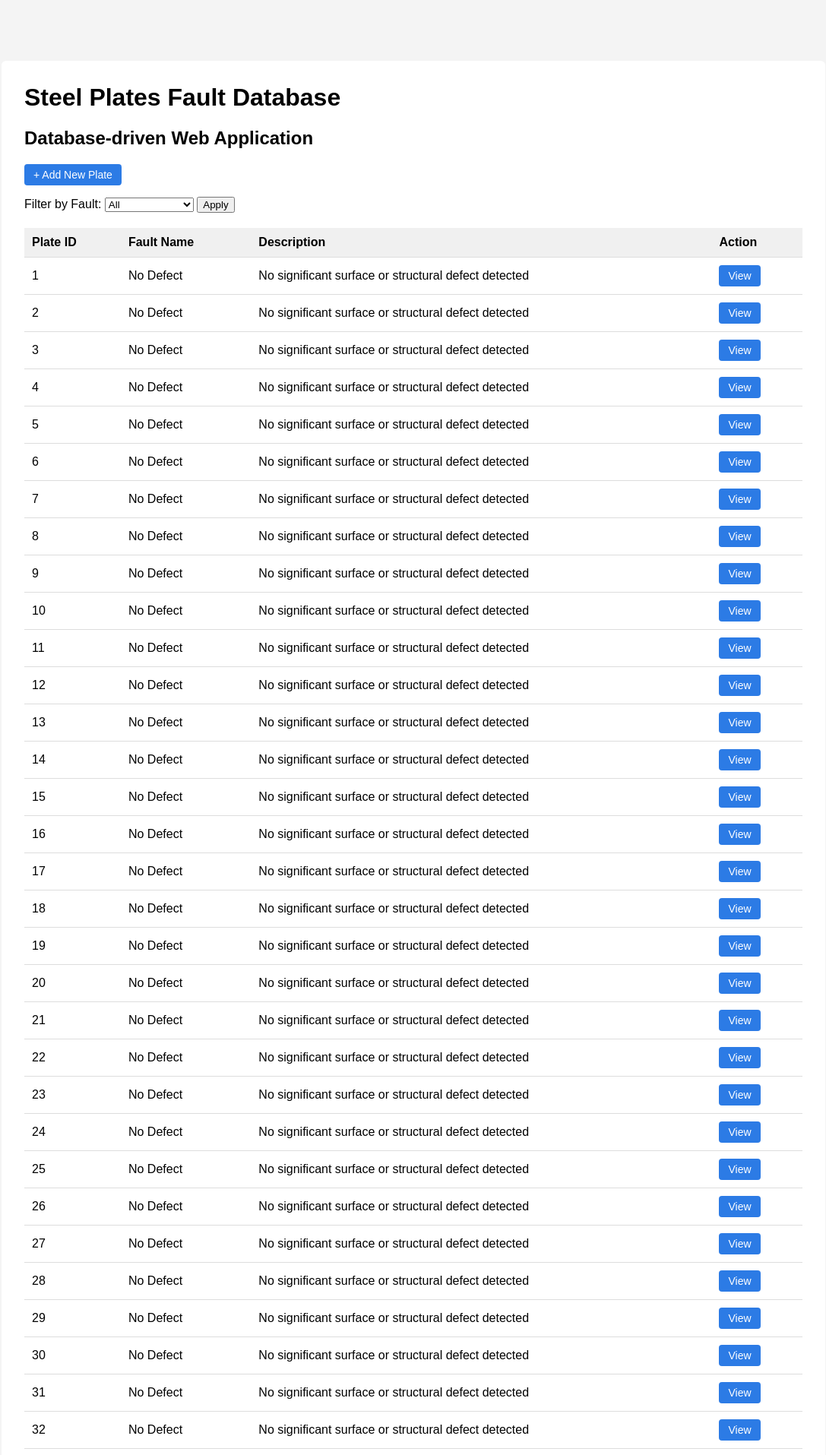
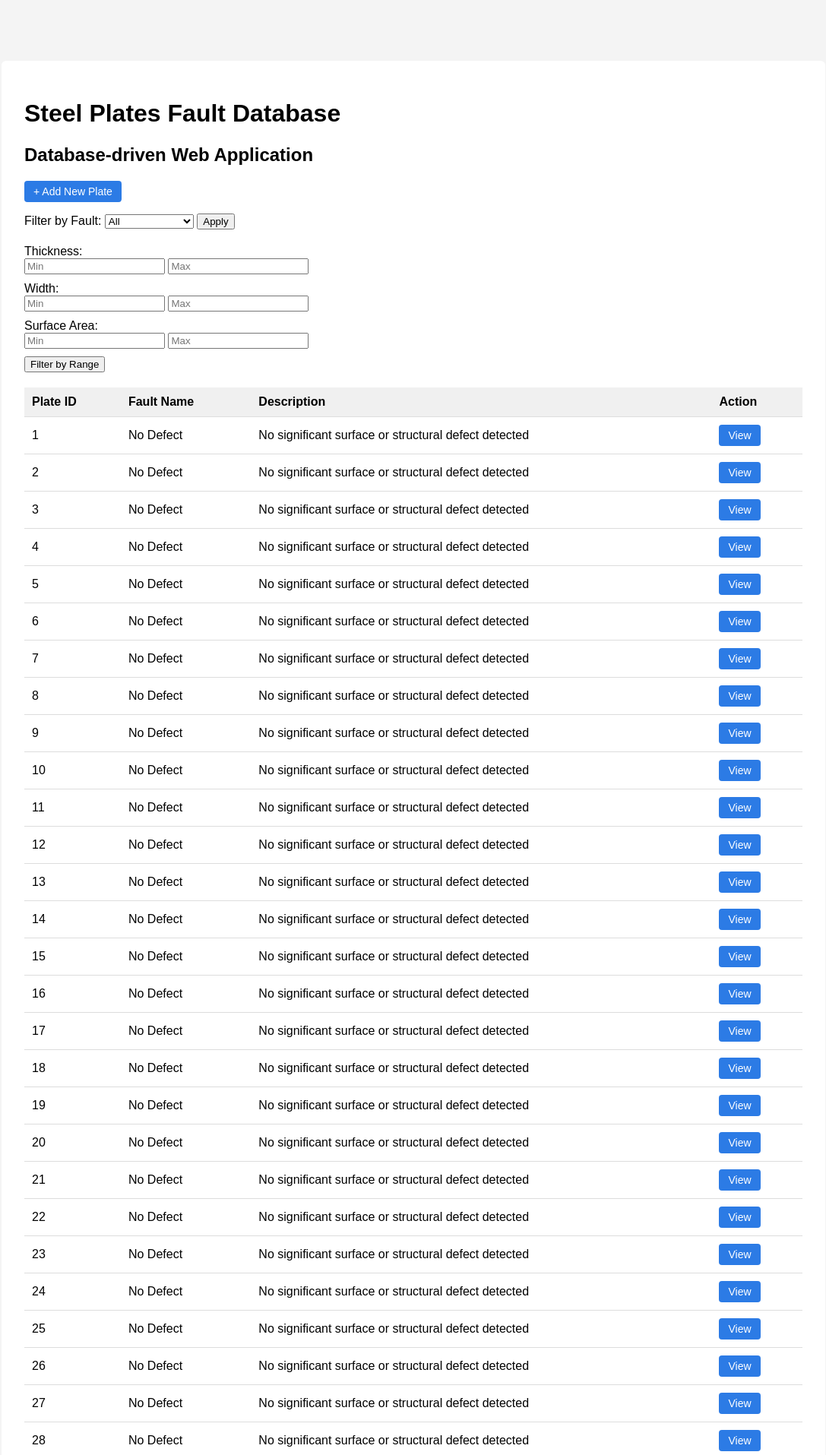
Before and after one commit to Kimminji021217/DataBase_Assignment, a Flask app: page /plates in a window 1280 px wide. Shown: the top 1915 px of the page at 76% size, without its empty margins (96-1183 px from the left). Run offline with Flask 3, Linux system fonts and the light colour scheme; data comes from the database, SQL or seed files in the repository.

Commit message:
Implement range-based filtering for plate measurements

```diff
--- a/app.py
+++ b/app.py
@@ -1,14 +1,20 @@
-from flask import Flask, render_template, request, redirect
+from flask import Flask, render_template, request
 import sqlite3
 
 app = Flask(__name__)
 
+# --------------------
+# DB Connection
+# --------------------
 def get_db_connection():
     conn = sqlite3.connect("app.db")
     conn.row_factory = sqlite3.Row
     return conn
 
 
+# --------------------
+# Landing Page
+# --------------------
 @app.route("/")
 def index():
     return """
@@ -42,12 +48,8 @@ def index():
         <div class="container">
             <h1>Steel Plate Fault Database</h1>
             <p>
-                This web application provides access to a database of steel plate
-                inspection records collected during an industrial quality control process.
-            </p>
-            <p>
-                Users can browse steel plates by defect category and view detailed
-                inspection measurements stored in the database.
+                This web application demonstrates a database-driven inspection
+                system for industrial steel plates.
             </p>
             <a class="button" href="/plates">View Plates</a>
         </div>
@@ -55,13 +57,14 @@ def index():
     </html>
     """
 
+
+# --------------------
+# Plate List (fault filter)
+# --------------------
 @app.route("/plates")
 def show_plates():
     page = request.args.get("page", default=1, type=int)
-    fault = request.args.get("fault")
-
-    if page < 1:
-        page = 1
+    selected_fault = request.args.get("fault", default="", type=str)
 
     per_page = 50
     offset = (page - 1) * per_page
@@ -69,35 +72,56 @@ def show_plates():
     conn = get_db_connection()
     cursor = conn.cursor()
 
-    cursor.execute(
-        """
-        SELECT
-            pn.plate_id,
-            f.fault_name,
-            f.description
-        FROM plates_new pn
-        LEFT JOIN faults f
-        ON pn.fault_code = f.fault_code
-        ORDER BY pn.plate_id
-        LIMIT ? OFFSET ?
-        """,
-        (per_page, offset)
-    )
+    # fault 목록
+    cursor.execute("SELECT fault_code, fault_name FROM faults ORDER BY fault_code")
+    faults = cursor.fetchall()
+
+    # plates 목록
+    if selected_fault:
+        cursor.execute(
+            """
+            SELECT
+                pn.plate_id,
+                f.fault_name,
+                f.description
+            FROM plates_new pn
+            JOIN faults f ON pn.fault_code = f.fault_code
+            WHERE pn.fault_code = ?
+            ORDER BY pn.plate_id
+            LIMIT ? OFFSET ?
+            """,
+            (selected_fault, per_page, offset)
+        )
+    else:
+        cursor.execute(
+            """
+            SELECT
+                pn.plate_id,
+                f.fault_name,
+                f.description
+            FROM plates_new pn
+            JOIN faults f ON pn.fault_code = f.fault_code
+            ORDER BY pn.plate_id
+            LIMIT ? OFFSET ?
+            """,
+            (per_page, offset)
+        )
 
     rows = cursor.fetchall()
-    cursor.execute("SELECT fault_code, fault_name FROM faults")
-    faults = cursor.fetchall()
-
     conn.close()
 
     return render_template(
         "plates.html",
         rows=rows,
         faults=faults,
-        selected_fault=fault,
+        selected_fault=selected_fault,
         page=page
     )
 
+
+# --------------------
+# Plate Detail
+# --------------------
 @app.route("/plates/<int:plate_id>")
 def plate_detail(plate_id):
     conn = get_db_connection()
@@ -113,86 +137,113 @@ def plate_detail(plate_id):
             m.width,
             m.surface_area
         FROM plates_new pn
-        LEFT JOIN faults f
-          ON pn.fault_code = f.fault_code
-        LEFT JOIN plate_measurements m
-          ON pn.plate_id = m.plate_id
+        JOIN faults f ON pn.fault_code = f.fault_code
+        JOIN plate_measurements m ON pn.plate_id = m.plate_id
         WHERE pn.plate_id = ?
         """,
         (plate_id,)
     )
 
-    row = cursor.fetchone()
+    plate = cursor.fetchone()
     conn.close()
 
-    if row is None:
+    if plate is None:
         return "Plate not found", 404
 
-    return render_template(
-        "plate_detail.html",
-        plate=row
-    )
+    return render_template("plate_detail.html", plate=plate)
 
 
-@app.route("/add", methods=["GET", "POST"])
-def add_plate():
-    if request.method == "POST":
-        fault_type = request.form["fault_type"]
+# --------------------
+# Range Filter (fault + measurement)
+# --------------------
+@app.route("/plates/filter")
+def filter_plates():
+    fault = request.args.get("fault")
+    min_th = request.args.get("min_th", type=float)
+    max_th = request.args.get("max_th", type=float)
+    min_w = request.args.get("min_w", type=float)
+    max_w = request.args.get("max_w", type=float)
+    min_sa = request.args.get("min_sa", type=float)
+    max_sa = request.args.get("max_sa", type=float)
 
-        conn = get_db_connection()
-        cursor = conn.cursor()
+    query = """
+        SELECT
+            pn.plate_id,
+            f.fault_name,
+            m.thickness,
+            m.width,
+            m.surface_area
+        FROM plates_new pn
+        JOIN faults f ON pn.fault_code = f.fault_code
+        JOIN plate_measurements m ON pn.plate_id = m.plate_id
+        WHERE 1=1
+    """
+    params = []
 
-        cursor.execute(
-            "INSERT INTO plates (fault_type) VALUES (?)",
-            (fault_type,)
-        )
+    if fault:
+        query += " AND pn.fault_code = ?"
+        params.append(fault)
 
-        conn.commit()
-        conn.close()
+    if min_th is not None:
+        query += " AND m.thickness >= ?"
+        params.append(min_th)
 
-        return redirect("/plates")
+    if max_th is not None:
+        query += " AND m.thickness <= ?"
+        params.append(max_th)
 
-    return render_template("add_plate.html")
+    if min_w is not None:
+        query += " AND m.width >= ?"
+        params.append(min_w)
 
-@app.route("/delete/<int:plate_id>")
-def delete_plate(plate_id):
+    if max_w is not None:
+        query += " AND m.width <= ?"
+        params.append(max_w)
+
+    if min_sa is not None:
+        query += " AND m.surface_area >= ?"
+        params.append(min_sa)
+
+    if max_sa is not None:
+        query += " AND m.surface_area <= ?"
+        params.append(max_sa)
+
+
+    query += " ORDER BY pn.plate_id"
+
     conn = get_db_connection()
     cursor = conn.cursor()
-
-    cursor.execute("DELETE FROM plates WHERE id = ?", (plate_id,))
-
-    conn.commit()
-    conn.close()
-
-    return redirect("/plates")
-
-@app.route("/edit/<int:plate_id>", methods=["GET", "POST"])
-def edit_plate(plate_id):
-    conn = get_db_connection()
-    cursor = conn.cursor()
-
-    if request.method == "POST":
-        fault_type = request.form["fault_type"]
-
-        cursor.execute(
-            "UPDATE plates SET fault_type = ? WHERE id = ?",
-            (fault_type, plate_id)
+    cursor.execute(query, params)
+    rows = cursor.fetchall()
+    fault_name = None
+    if fault:
+        conn2 = get_db_connection()
+        cur2 = conn2.cursor()
+        cur2.execute(
+            "SELECT fault_name FROM faults WHERE fault_code = ?",
+            (fault,)
         )
-        conn.commit()
-        conn.close()
-        return redirect("/plates")
-
-    cursor.execute(
-        "SELECT fault_type FROM plates WHERE id = ?",
-        (plate_id,)
-    )
-    fault_type = cursor.fetchone()[0]
+        row = cur2.fetchone()
+        if row:
+            fault_name = row["fault_name"]
+        conn2.close()
     conn.close()
 
     return render_template(
-        "edit_plate.html",
-        fault_type=fault_type
+        "plate_filter.html",
+        rows=rows,
+        fault_code=fault,
+        fault_name=fault_name,
+        min_th=min_th,
+        max_th=max_th,
+        min_w=min_w,
+        max_w=max_w,
+        min_sa=min_sa,
+        max_sa=max_sa
     )
 
+# --------------------
+# Run
+# --------------------
 if __name__ == "__main__":
     app.run(debug=True)
--- a/templates/plates.html
+++ b/templates/plates.html
@@ -17,9 +17,6 @@
             padding: 30px;
             border-radius: 6px;
         }
-        h1 {
-            margin-top: 0;
-        }
         table {
             width: 100%;
             border-collapse: collapse;
@@ -30,9 +27,7 @@
             border-bottom: 1px solid #ddd;
             text-align: left;
         }
-        th {
-            background-color: #f0f0f0;
-        }
+        th { background-color: #f0f0f0; }
         a.button {
             display: inline-block;
             padding: 6px 12px;
@@ -42,14 +37,8 @@
             border-radius: 4px;
             font-size: 14px;
         }
-        a.button:hover {
-            background: #1a5dcc;
-        }
-        .top-link {
-            margin-bottom: 15px;
-        }
+        .top-link { margin-bottom: 15px; }
     </style>
-
 </head>
 
 <body>
@@ -61,6 +50,7 @@
         <a class="button" href="/add">+ Add New Plate</a>
     </div>
 
+    <!-- 🔹 Fault filter -->
     <form method="get" action="/plates">
         <label for="fault">Filter by Fault:</label>
         <select name="fault" id="fault">
@@ -75,7 +65,34 @@
         <button type="submit">Apply</button>
     </form>
 
-        <form method="get" action="/plates" style="margin-top:10px;">
+    <!-- 🔹 Range filter -->
+    <form method="get" action="/plates/filter" style="margin-top:20px;">
+
+        {% if selected_fault %}
+            <input type="hidden" name="fault" value="{{ selected_fault }}">
+        {% endif %}
+
+        <div style="margin-bottom:10px;">
+            <label>Thickness:</label><br>
+            <input type="number" step="0.01" name="min_th" placeholder="Min">
+            <input type="number" step="0.01" name="max_th" placeholder="Max">
+        </div>
+
+        <div style="margin-bottom:10px;">
+            <label>Width:</label><br>
+            <input type="number" step="0.01" name="min_w" placeholder="Min">
+            <input type="number" step="0.01" name="max_w" placeholder="Max">
+        </div>
+
+        <div style="margin-bottom:10px;">
+            <label>Surface Area:</label><br>
+            <input type="number" step="0.01" name="min_sa" placeholder="Min">
+            <input type="number" step="0.01" name="max_sa" placeholder="Max">
+        </div>
+
+        <button type="submit">Filter by Range</button>
+    </form>
+
 
     <table>
         <tr>
@@ -90,24 +107,29 @@
             <td>{{ row["plate_id"] }}</td>
             <td>{{ row["fault_name"] }}</td>
             <td>{{ row["description"] }}</td>
-
             <td>
                 <a class="button" href="/plates/{{ row['plate_id'] }}">View</a>
             </td>
         </tr>
         {% endfor %}
     </table>
+
+    <!-- 🔹 Pagination (fault 유지) -->
     <div style="margin-top:20px; text-align:center;">
         {% if page > 1 %}
-                <a href="/plates?page={{ page - 1 }}">⬅ Previous</a>
+            <a class="button"
+               href="/plates?page={{ page - 1 }}{% if selected_fault %}&fault={{ selected_fault }}{% endif %}">
+               Previous
+            </a>
         {% endif %}
 
-            <span style="margin: 0 15px;">
-                Page {{ page }}
-            </span>
+        <span style="margin: 0 15px;">Page {{ page }}</span>
 
         {% if rows|length == 50 %}
-                <a href="/plates?page={{ page + 1 }}">Next ➡</a>
+            <a class="button"
+               href="/plates?page={{ page + 1 }}{% if selected_fault %}&fault={{ selected_fault }}{% endif %}">
+               Next
+            </a>
         {% endif %}
     </div>
 </div>
```
Also changed, not shown: templates/plate_filter.html (added, +115 -0 lines). Lines whose indentation alone changed are shown as unchanged.
